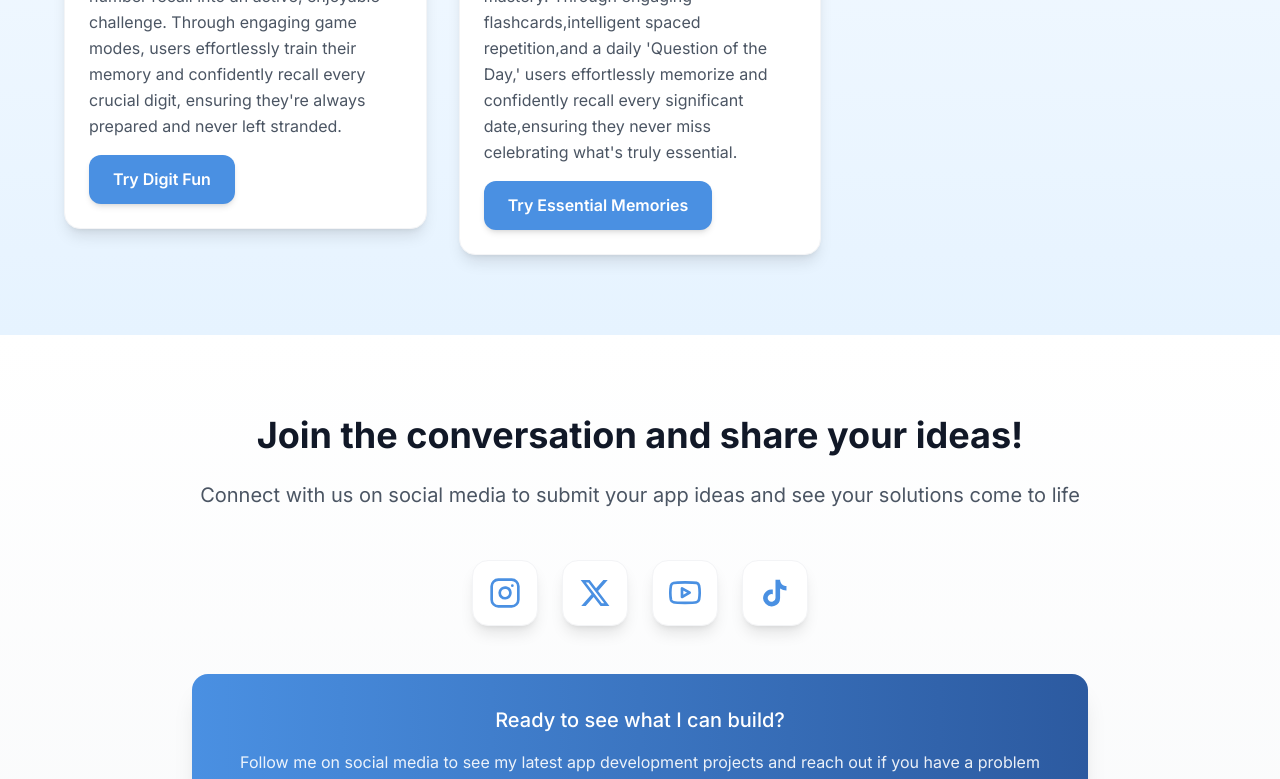
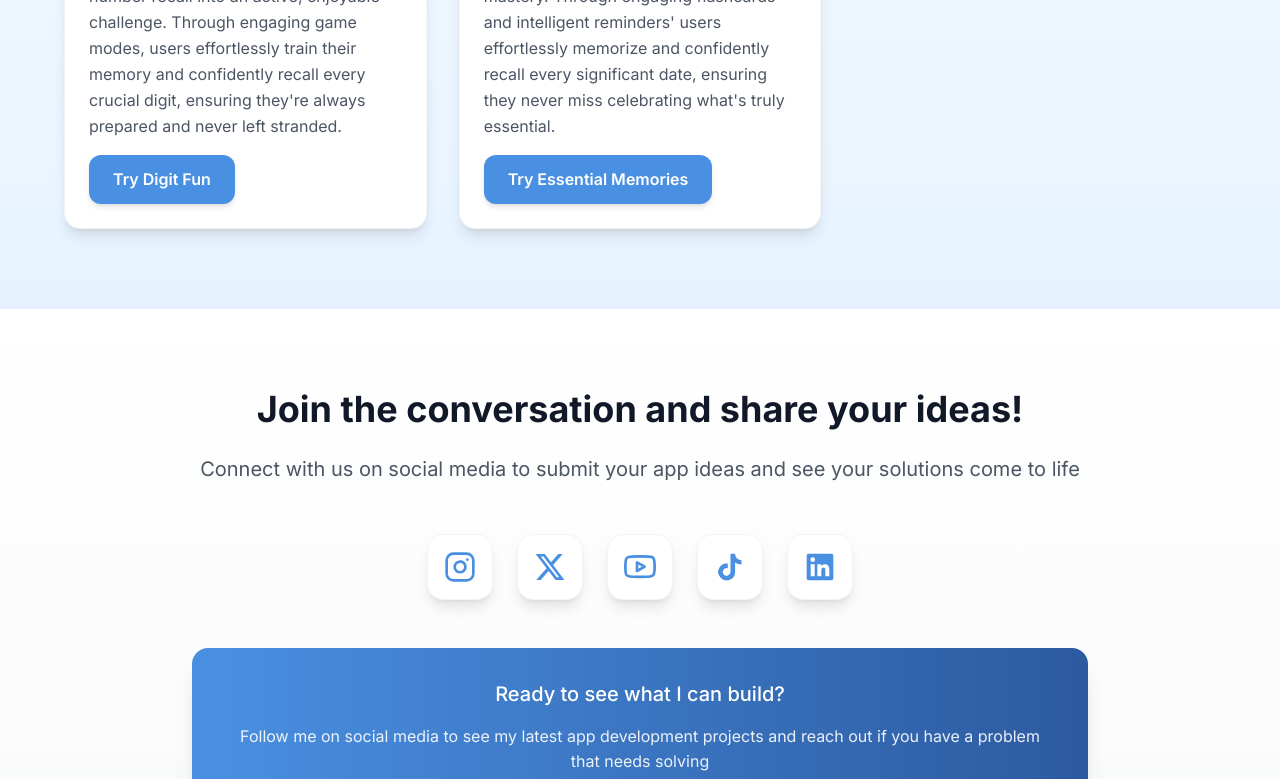
Before and after one commit to BBgreg/Ask4app-Website, a React (Vite) app: page / in a window 1280 px wide. Shown: the part 1492-2271 px from the top of the page. Built offline with nearby package versions, Linux system fonts and the light colour scheme.

Commit message:
Added files via Greta

```diff
--- a/src/components/AppShowcase.jsx
+++ b/src/components/AppShowcase.jsx
@@ -12,18 +12,18 @@ const AppShowcase = () => {
         "https://quest-media-storage-bucket.s3.us-east-2.amazonaws.com/1752909707111-IMG_2603.jpg",
         "https://quest-media-storage-bucket.s3.us-east-2.amazonaws.com/1752909712876-IMG_2602.jpg"
       ],
-      appUrl: "https://digitfunapp.com",
+      appUrl: "https://digitfun.ask4appco.com",
       icon: "FiPhone"
     },
     {
       id: 1,
       title: "Essential Memories",
-      description: "Essential Memories solves the common frustration of forgetting important dates (like birthdays and anniversaries) when it truly matters. Unlike traditional calendars that merely track,our app transforms passive reminders into active memory mastery. Through engaging flashcards,intelligent spaced repetition,and a daily 'Question of the Day,' users effortlessly memorize and confidently recall every significant date,ensuring they never miss celebrating what's truly essential.",
+      description: "Essential Memories solves the common frustration of forgetting important dates (like birthdays and anniversaries) when it truly matters. Unlike traditional calendars that merely track, our app transforms passive reminders into active memory mastery. Through engaging flashcards and intelligent reminders' users effortlessly memorize and confidently recall every significant date, ensuring they never miss celebrating what's truly essential.",
       images: [
-        "https://quest-media-storage-bucket.s3.us-east-2.amazonaws.com/1752629171188-IMG_2543.jpg",
-        "https://quest-media-storage-bucket.s3.us-east-2.amazonaws.com/1752629176414-IMG_2541.jpg"
+        "https://quest-media-storage-bucket.s3.us-east-2.amazonaws.com/1753074669253-IMG_2608.jpg",
+        "https://quest-media-storage-bucket.s3.us-east-2.amazonaws.com/1753074673836-IMG_2609.jpg"
       ],
-      appUrl: "https://essentialmemoriesapp.com",
+      appUrl: "https://essentialmemories.ask4appco.com",
       icon: "FiCalendar"
     }
   ];
--- /dev/null
+++ b/src/components/CustomLinkedInLogo.jsx
@@ -0,0 +1,22 @@
+import React from 'react';
+
+const CustomLinkedInLogo = (props) => {
+  return (
+    <svg
+      xmlns="http://www.w3.org/2000/svg"
+      width="24"
+      height="24"
+      viewBox="0 0 24 24"
+      fill="currentColor"
+      stroke="currentColor"
+      strokeWidth="0"
+      strokeLinecap="round"
+      strokeLinejoin="round"
+      className={props.className}
+    >
+      <path d="M20.5 2h-17A1.5 1.5 0 002 3.5v17A1.5 1.5 0 003.5 22h17a1.5 1.5 0 001.5-1.5v-17A1.5 1.5 0 0020.5 2zM8 19H5v-9h3zM6.5 8.25A1.75 1.75 0 118.3 6.5a1.78 1.78 0 01-1.8 1.75zM19 19h-3v-4.74c0-1.42-.6-1.93-1.38-1.93A1.74 1.74 0 0013 14.19a.66.66 0 000 .14V19h-3v-9h2.9v1.3a3.11 3.11 0 012.7-1.4c1.55 0 3.36.86 3.36 3.66z"></path>
+    </svg>
+  );
+};
+
+export default CustomLinkedInLogo;
--- a/src/components/SocialMediaSection.jsx
+++ b/src/components/SocialMediaSection.jsx
@@ -1,37 +1,44 @@
 import React from 'react';
-import { motion } from 'framer-motion';
+import {motion} from 'framer-motion';
 import SafeIcon from '../common/SafeIcon';
 import * as FiIcons from 'react-icons/fi';
 import CustomXLogo from './CustomXLogo';
 import CustomTikTokLogo from './CustomTikTokLogo';
+import CustomLinkedInLogo from './CustomLinkedInLogo';
 
-const { FiInstagram, FiYoutube } = FiIcons;
+const {FiInstagram, FiYoutube} = FiIcons;
 
 const SocialMediaSection = () => {
   const socialLinks = [
     {
       icon: FiInstagram,
       name: 'Instagram',
-      url: '#',
+      url: 'https://www.instagram.com/ask4appco/',
       color: 'hover:bg-pink-500'
     },
     {
       customIcon: 'x',
       name: 'X (Twitter)',
-      url: '#',
+      url: 'https://x.com/ask4appco',
       color: 'hover:bg-black'
     },
     {
       icon: FiYoutube,
       name: 'YouTube',
-      url: '#',
+      url: 'https://www.youtube.com/@ask4appco',
       color: 'hover:bg-red-600'
     },
     {
       customIcon: 'tiktok',
       name: 'TikTok',
-      url: '#',
+      url: 'http://www.tiktok.com/@ask4appco?_t=ZP-8yCl3sEyK9W&_r=1',
       color: 'hover:bg-black'
+    },
+    {
+      customIcon: 'linkedin',
+      name: 'LinkedIn',
+      url: 'https://www.linkedin.com/in/benjaminwhead/',
+      color: 'hover:bg-blue-700'
     }
   ];
 
@@ -39,10 +46,10 @@ const SocialMediaSection = () => {
     <section className="py-20 px-4 bg-gradient-to-t from-gray-50 to-white">
       <div className="max-w-4xl mx-auto text-center">
         <motion.div
-          initial={{ opacity: 0, y: 30 }}
-          whileInView={{ opacity: 1, y: 0 }}
-          transition={{ duration: 0.6 }}
-          viewport={{ once: true }}
+          initial={{opacity: 0, y: 30}}
+          whileInView={{opacity: 1, y: 0}}
+          transition={{duration: 0.6}}
+          viewport={{once: true}}
           className="mb-12"
         >
           <h2 className="text-3xl md:text-4xl font-bold text-gray-900 mb-6">
@@ -54,10 +61,10 @@ const SocialMediaSection = () => {
         </motion.div>
 
         <motion.div
-          initial={{ opacity: 0, y: 20 }}
-          whileInView={{ opacity: 1, y: 0 }}
-          transition={{ duration: 0.6, delay: 0.2 }}
-          viewport={{ once: true }}
+          initial={{opacity: 0, y: 20}}
+          whileInView={{opacity: 1, y: 0}}
+          transition={{duration: 0.6, delay: 0.2}}
+          viewport={{once: true}}
           className="flex flex-wrap justify-center gap-6"
         >
           {socialLinks.map((social, index) => (
@@ -66,22 +73,20 @@ const SocialMediaSection = () => {
               href={social.url}
               target="_blank"
               rel="noopener noreferrer"
-              initial={{ opacity: 0, scale: 0.8 }}
-              whileInView={{ opacity: 1, scale: 1 }}
-              transition={{ duration: 0.3, delay: index * 0.1 }}
-              viewport={{ once: true }}
-              whileHover={{ scale: 1.1, y: -5 }}
-              whileTap={{ scale: 0.95 }}
+              initial={{opacity: 0, scale: 0.8}}
+              whileInView={{opacity: 1, scale: 1}}
+              transition={{duration: 0.3, delay: index * 0.1}}
+              viewport={{once: true}}
+              whileHover={{scale: 1.1, y: -5}}
+              whileTap={{scale: 0.95}}
               className={`bg-white p-4 rounded-2xl shadow-lg ${social.color} hover:text-white transition-all duration-300 border border-gray-100 group`}
             >
               {social.customIcon === 'x' ? (
-                <CustomXLogo
-                  className="w-8 h-8 text-medium-blue group-hover:text-white transition-colors duration-300"
-                />
+                <CustomXLogo className="w-8 h-8 text-medium-blue group-hover:text-white transition-colors duration-300" />
               ) : social.customIcon === 'tiktok' ? (
-                <CustomTikTokLogo
-                  className="w-8 h-8 text-medium-blue group-hover:text-white transition-colors duration-300"
-                />
+                <CustomTikTokLogo className="w-8 h-8 text-medium-blue group-hover:text-white transition-colors duration-300" />
+              ) : social.customIcon === 'linkedin' ? (
+                <CustomLinkedInLogo className="w-8 h-8 text-medium-blue group-hover:text-white transition-colors duration-300" />
               ) : (
                 <SafeIcon
                   icon={social.icon}
@@ -94,10 +99,10 @@ const SocialMediaSection = () => {
         </motion.div>
 
         <motion.div
-          initial={{ opacity: 0, y: 20 }}
-          whileInView={{ opacity: 1, y: 0 }}
-          transition={{ duration: 0.6, delay: 0.4 }}
-          viewport={{ once: true }}
+          initial={{opacity: 0, y: 20}}
+          whileInView={{opacity: 1, y: 0}}
+          transition={{duration: 0.6, delay: 0.4}}
+          viewport={{once: true}}
           className="mt-12 bg-gradient-to-r from-medium-blue to-deep-blue rounded-2xl p-8 text-white shadow-xl"
         >
           <p className="text-lg md:text-xl font-medium mb-4">
```
